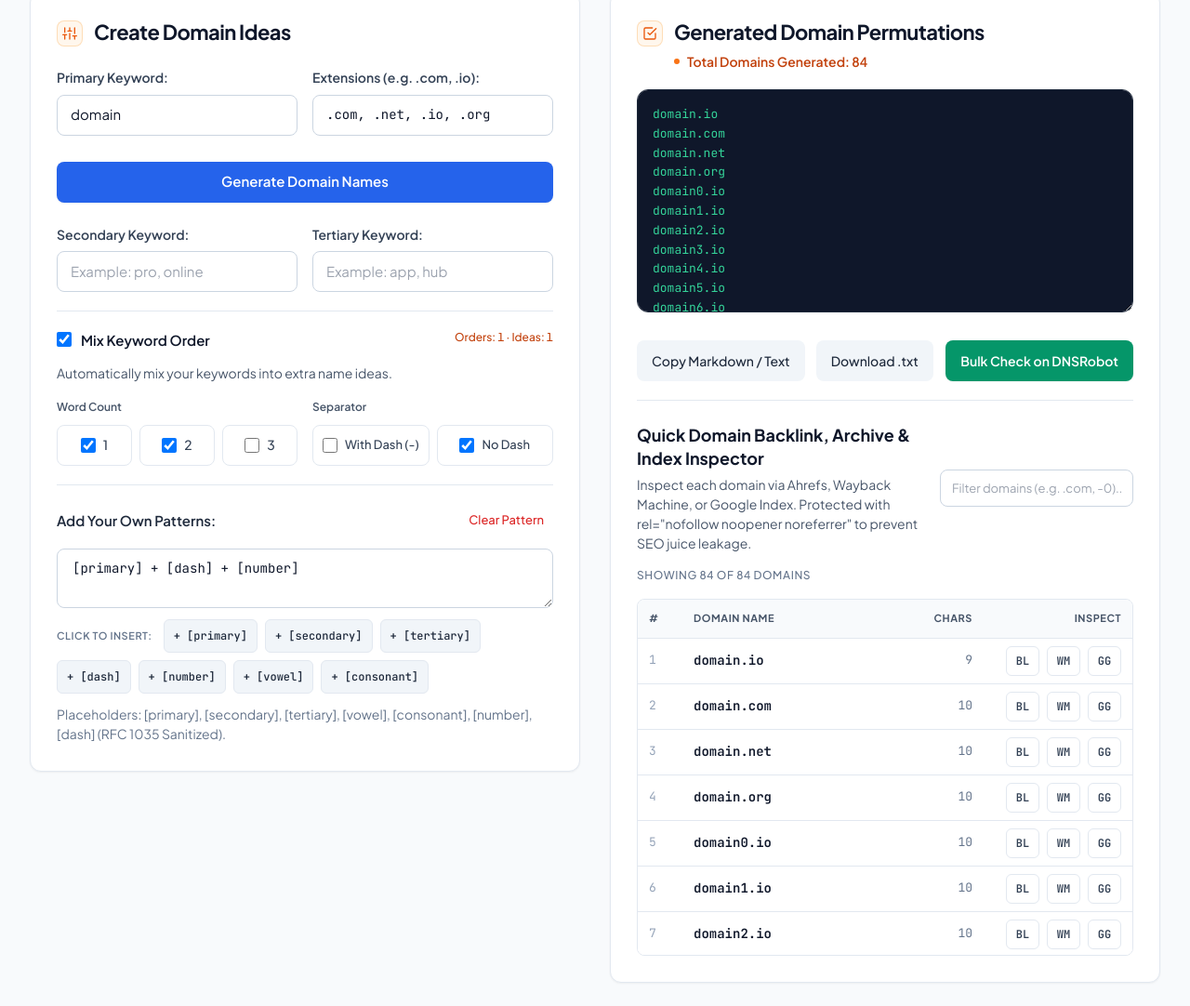
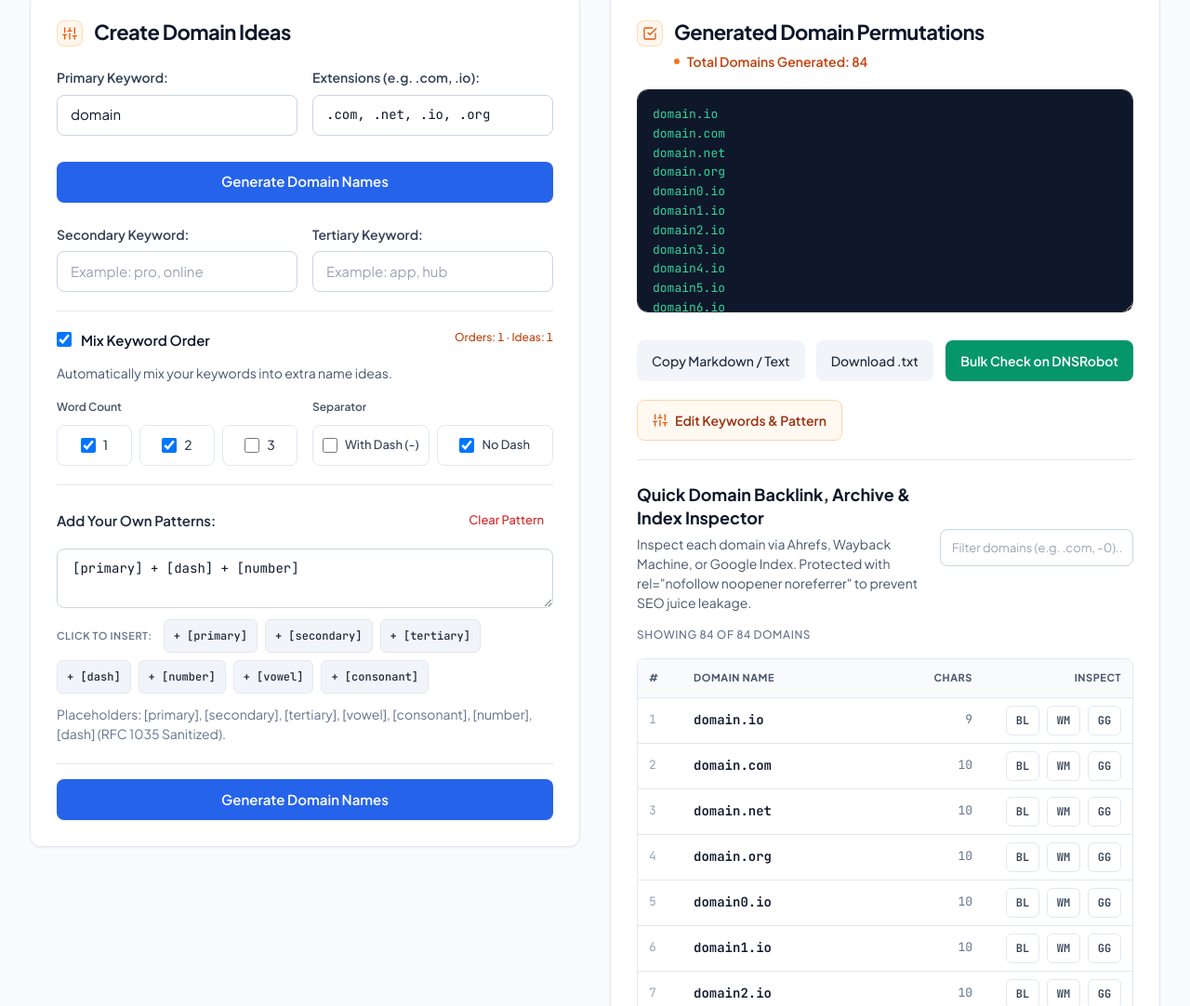
Before and after one commit to figxo/permutasi, a website: page index.html in a window 1280 px wide. Shown: the part 257-1339 px from the top of the page at 93% size. Drawn offline with nearby package versions, Linux system fonts and the light colour scheme.

Commit message:
feat: add scroll offsets and shortcut labels
Added scroll margins to the advanced options section to improve visibility upon expansion and updated language files to include missing shortcut labels for keyword/pattern editing.

```diff
--- a/index.html
+++ b/index.html
@@ -265,7 +265,7 @@
                 </div>
 
                 <!-- Collapsible Secondary Keywords, Word-Order Permutations & Custom Patterns (< md closed by default, md+ open) -->
-                <details id="advancedOptionsDetails" class="group rounded-lg border border-slate-200 dark:border-slate-800 bg-slate-50/70 dark:bg-slate-800/40 md:border-0 md:bg-transparent">
+                <details id="advancedOptionsDetails" class="scroll-mt-16 md:scroll-mt-20 group rounded-lg border border-slate-200 dark:border-slate-800 bg-slate-50/70 dark:bg-slate-800/40 md:border-0 md:bg-transparent">
                     <summary class="md:hidden flex items-center justify-between gap-3 px-4 py-3 min-h-[44px] cursor-pointer select-none list-none [&amp;::-webkit-details-marker]:hidden rounded-lg focus-visible:outline-none focus-visible:ring-2 focus-visible:ring-orange-500">
                         <span class="inline-flex items-center gap-2 min-w-0">
                             <span aria-hidden="true" class="w-2 h-2 rounded-full bg-orange-500 shrink-0"></span>
@@ -279,11 +279,11 @@
                         <div class="grid grid-cols-1 sm:grid-cols-2 gap-4">
                             <div class="flex flex-col gap-2 min-w-0">
                                 <label for="keyword2Input" id="uiKeyword2Label" class="block text-[13px] md:text-[14px] font-semibold text-slate-700 dark:text-slate-200 leading-[1.45]">Secondary Keyword:</label>
-                                <input type="text" id="keyword2Input" value="" oninput="updateDynamicSEO(); generateDomains();" class="w-full min-h-[44px] px-3.5 py-2 text-[15px] leading-[1.5] bg-white dark:bg-slate-950 text-slate-900 dark:text-slate-100 border border-slate-300 dark:border-slate-700 rounded-lg focus:outline-none focus:ring-2 focus:ring-blue-600" placeholder="Example: pro, online">
+                                <input type="text" id="keyword2Input" value="" oninput="updateDynamicSEO(); generateDomains();" onkeydown="if(event.key==='Enter'){event.preventDefault();generateDomains({scrollToResults:true});}" class="w-full min-h-[44px] px-3.5 py-2 text-[15px] leading-[1.5] bg-white dark:bg-slate-950 text-slate-900 dark:text-slate-100 border border-slate-300 dark:border-slate-700 rounded-lg focus:outline-none focus:ring-2 focus:ring-blue-600" placeholder="Example: pro, online">
                             </div>
                             <div class="flex flex-col gap-2 min-w-0">
                                 <label for="keyword3Input" id="uiKeyword3Label" class="block text-[13px] md:text-[14px] font-semibold text-slate-700 dark:text-slate-200 leading-[1.45]">Tertiary Keyword:</label>
-                                <input type="text" id="keyword3Input" value="" oninput="updateDynamicSEO(); generateDomains();" class="w-full min-h-[44px] px-3.5 py-2 text-[15px] leading-[1.5] bg-white dark:bg-slate-950 text-slate-900 dark:text-slate-100 border border-slate-300 dark:border-slate-700 rounded-lg focus:outline-none focus:ring-2 focus:ring-blue-600" placeholder="Example: app, hub">
+                                <input type="text" id="keyword3Input" value="" oninput="updateDynamicSEO(); generateDomains();" onkeydown="if(event.key==='Enter'){event.preventDefault();generateDomains({scrollToResults:true});}" class="w-full min-h-[44px] px-3.5 py-2 text-[15px] leading-[1.5] bg-white dark:bg-slate-950 text-slate-900 dark:text-slate-100 border border-slate-300 dark:border-slate-700 rounded-lg focus:outline-none focus:ring-2 focus:ring-blue-600" placeholder="Example: app, hub">
                             </div>
                         </div>
 
@@ -358,6 +358,13 @@
                             <p id="uiFormulaHint" class="text-[13px] md:text-[14px] text-slate-500 dark:text-slate-400 leading-[1.55]">
                                 Placeholders: <code>[primary]</code>, <code>[secondary]</code>, <code>[tertiary]</code>, <code>[vowel]</code>, <code>[consonant]</code>, <code>[number]</code>, <code>[dash]</code> (RFC 1035 Sanitized).
                             </p>
+                        </div>
+
+                        <!-- Bottom-of-Options Generate Action (Direct Re-Generate Without Scrolling Up) -->
+                        <div class="pt-4 border-t border-slate-200 dark:border-slate-800">
+                            <button type="button" onclick="generateDomains({ scrollToResults: true })" id="uiAdvGenBtn" class="min-h-[44px] w-full px-5 py-2.5 bg-blue-600 hover:bg-blue-700 text-white text-[15px] font-semibold rounded-lg shadow-sm transition-colors whitespace-nowrap focus-visible:outline-none focus-visible:ring-2 focus-visible:ring-blue-600">
+                                Generate Domain Names
+                            </button>
                         </div>
                     </div>
                 </details>
@@ -416,6 +423,14 @@
                     <a id="uiDnsBtn" href="https://dnsrobot.net/domain-age-checker" target="_blank" rel="nofollow noopener noreferrer" onclick="return prepareBulkCheckerLink(event)" class="min-h-[44px] w-full sm:w-auto sm:ml-auto inline-flex items-center justify-center px-4 py-2 bg-emerald-600 hover:bg-emerald-700 text-white text-sm font-semibold rounded-lg shadow-sm transition-colors whitespace-nowrap">
                         Bulk Check DNSRobot
                     </a>
+                </div>
+
+                <!-- Quick Shortcut to Open & Jump Directly to Secondary Keywords / Custom Pattern -->
+                <div class="flex items-center">
+                    <button type="button" onclick="openAdvancedOptionsAndFocus()" id="uiEditOptionsShortcutBtn" class="min-h-[44px] w-full sm:w-auto inline-flex items-center justify-center gap-2 px-4 py-2 rounded-lg border border-orange-200 dark:border-orange-800/70 bg-orange-50/70 dark:bg-orange-950/40 hover:bg-orange-100/80 dark:hover:bg-orange-950/70 text-[13px] md:text-[14px] font-semibold text-orange-800 dark:text-orange-200 transition-colors focus-visible:outline-none focus-visible:ring-2 focus-visible:ring-orange-500">
+                        <svg aria-hidden="true" class="w-4 h-4 text-orange-600 dark:text-orange-400 shrink-0" viewBox="0 0 24 24" fill="none" stroke="currentColor" stroke-width="2" stroke-linecap="round" stroke-linejoin="round"><line x1="4" y1="21" x2="4" y2="14"></line><line x1="4" y1="10" x2="4" y2="3"></line><line x1="12" y1="21" x2="12" y2="12"></line><line x1="12" y1="8" x2="12" y2="3"></line><line x1="20" y1="21" x2="20" y2="16"></line><line x1="20" y1="12" x2="20" y2="3"></line><line x1="1" y1="14" x2="7" y2="14"></line><line x1="9" y1="8" x2="15" y2="8"></line><line x1="17" y1="16" x2="23" y2="16"></line></svg>
+                        <span id="uiEditOptionsShortcutLabel">Edit Keywords &amp; Pattern</span>
+                    </button>
                 </div>
 
                 <!-- Hairline Divider + Interactive Table with BL / WM / GG Shortcuts -->
@@ -2475,6 +2490,7 @@
             en: {
                 navGen: 'Generator', navResults: 'Results', navGuide: 'Guide', navFaq: 'FAQ',
                 advOptionsLabel: 'More Keywords & Custom Options',
+                editOptionsShortcut: 'Edit Keywords & Pattern',
                 thNum: '#', thDomain: 'Domain Name', thChars: 'Chars', thInspect: 'Inspect',
                 blTitle: 'Ahrefs Backlink Checker', wmTitle: 'Wayback Machine Archive', ggTitle: 'Google Index (site:)',
                 truncNoticeTpl: 'Showing top {shown} shortest domains out of {total} generated to protect browser & script performance.',
@@ -2499,6 +2515,7 @@
             id: {
                 navGen: 'Generator', navResults: 'Hasil', navGuide: 'Panduan', navFaq: 'FAQ',
                 advOptionsLabel: 'Kata Kunci Tambahan & Opsi Lanjutan',
+                editOptionsShortcut: 'Ubah Kata Kunci & Pola',
                 thNum: '#', thDomain: 'Nama Domain', thChars: 'Karakter', thInspect: 'Cek',
                 blTitle: 'Cek Backlink Ahrefs', wmTitle: 'Arsip Wayback Machine', ggTitle: 'Indeks Google (site:)',
                 truncNoticeTpl: 'Menampilkan {shown} domain terpendek teratas dari total {total} hasil untuk menjaga kecepatan aplikasi.',
@@ -2523,6 +2540,7 @@
             es: {
                 navGen: 'Generador', navResults: 'Resultados', navGuide: 'Guía', navFaq: 'FAQ',
                 advOptionsLabel: 'Más Palabras y Opciones Extra',
+                editOptionsShortcut: 'Editar Palabras y Patrón',
                 thNum: '#', thDomain: 'Dominio', thChars: 'Long.', thInspect: 'Inspección',
                 blTitle: 'Ahrefs Backlink Checker', wmTitle: 'Archivo Wayback Machine', ggTitle: 'Índice Google (site:)',
                 truncNoticeTpl: 'Mostrando los {shown} dominios más cortos de {total} generados para mantener el rendimiento.',
@@ -2547,6 +2565,7 @@
             pt: {
                 navGen: 'Gerador', navResults: 'Resultados', navGuide: 'Guia', navFaq: 'FAQ',
                 advOptionsLabel: 'Mais Palavras e Opções Extras',
+                editOptionsShortcut: 'Editar Palavras e Padrão',
                 thNum: '#', thDomain: 'Domínio', thChars: 'Tam.', thInspect: 'Analisar',
                 blTitle: 'Ahrefs Backlink Checker', wmTitle: 'Arquivo Wayback Machine', ggTitle: 'Índice Google (site:)',
                 truncNoticeTpl: 'Exibindo os {shown} domínios mais curtos de {total} gerados para preservar o desempenho.',
@@ -2571,6 +2590,7 @@
             fr: {
                 navGen: 'Générateur', navResults: 'Résultats', navGuide: 'Guide', navFaq: 'FAQ',
                 advOptionsLabel: 'Plus de Mots et Options Avancées',
+                editOptionsShortcut: 'Modifier Mots & Modèles',
                 thNum: '#', thDomain: 'Nom de domaine', thChars: 'Car.', thInspect: 'Analyser',
                 blTitle: 'Ahrefs Backlink Checker', wmTitle: 'Archives Wayback Machine', ggTitle: 'Index Google (site:)',
                 truncNoticeTpl: 'Affichage des {shown} domaines les plus courts sur {total} générés pour optimiser la réactivité.',
@@ -2595,6 +2615,7 @@
             de: {
                 navGen: 'Generator', navResults: 'Ergebnisse', navGuide: 'Leitfaden', navFaq: 'FAQ',
                 advOptionsLabel: 'Weitere Keywords & Optionen',
+                editOptionsShortcut: 'Keywords & Muster ändern',
                 thNum: '#', thDomain: 'Domainname', thChars: 'Zeichen', thInspect: 'Prüfen',
                 blTitle: 'Ahrefs Backlink Checker', wmTitle: 'Wayback Machine Archiv', ggTitle: 'Google-Index (site:)',
                 truncNoticeTpl: 'Es werden die {shown} kürzesten Domains von insgesamt {total} Ergebnissen angezeigt.',
@@ -2619,6 +2640,7 @@
             ru: {
                 navGen: 'Генератор', navResults: 'Результаты', navGuide: 'Руководство', navFaq: 'FAQ',
                 advOptionsLabel: 'Доп. слова и настройки',
+                editOptionsShortcut: 'Изменить слова и шаблон',
                 thNum: '#', thDomain: 'Домен', thChars: 'Длина', thInspect: 'Проверка',
                 blTitle: 'Проверка обратных ссылок Ahrefs', wmTitle: 'Архив Wayback Machine', ggTitle: 'Индекс Google (site:)',
                 truncNoticeTpl: 'Показаны {shown} самых коротких доменов из {total} сгенерированных для высокой скорости работы.',
@@ -2643,6 +2665,7 @@
             ja: {
                 navGen: 'ジェネレータ', navResults: '結果一覧', navGuide: 'ガイド', navFaq: 'FAQ',
                 advOptionsLabel: '追加キーワードと詳細設定',
+                editOptionsShortcut: 'キーワード・パターンを変更',
                 thNum: '#', thDomain: 'ドメイン名', thChars: '文字数', thInspect: '調査',
                 blTitle: 'Ahrefs バックリンク確認', wmTitle: 'Wayback Machine 履歴', ggTitle: 'Google インデックス (site:)',
                 truncNoticeTpl: 'パフォーマンス維持のため、生成された {total} 件のうち文字数が短い上位 {shown} 件を表示しています。',
@@ -3440,8 +3463,12 @@
             document.getElementById('btnVowel').innerText = t.btnVowelText;
             document.getElementById('btnCons').innerText = t.btnConsText;
             document.getElementById('uiGenBtn').innerText = t.genBtn;
+            const advGenBtnEl = document.getElementById('uiAdvGenBtn');
+            if (advGenBtnEl && t.genBtn) advGenBtnEl.innerText = t.genBtn;
             const advOptionsLabelEl = document.getElementById('uiAdvOptionsLabel');
             if (advOptionsLabelEl && t.advOptionsLabel) advOptionsLabelEl.innerText = t.advOptionsLabel;
+            const editShortcutLabelEl = document.getElementById('uiEditOptionsShortcutLabel');
+            if (editShortcutLabelEl && t.editOptionsShortcut) editShortcutLabelEl.innerText = t.editOptionsShortcut;
             document.getElementById('uiCopyBtn').innerText = t.copyBtn;
             document.getElementById('uiDownloadBtn').innerText = t.downloadBtn;
             document.getElementById('uiDnsBtn').innerText = t.dnsBtn;
@@ -3822,6 +3849,33 @@
                 return null;
             }
             return finalDomain;
+        }
+
+        function openAdvancedOptionsAndFocus() {
+            const advEl = document.getElementById('advancedOptionsDetails');
+            const kw2El = document.getElementById('keyword2Input');
+            if (advEl) {
+                advEl.open = true;
+                advEl.setAttribute('open', '');
+                const prefersReduced = window.matchMedia && window.matchMedia('(prefers-reduced-motion: reduce)').matches;
+                requestAnimationFrame(() => {
+                    advEl.scrollIntoView({
+                        behavior: prefersReduced ? 'auto' : 'smooth',
+                        block: 'start'
+                    });
+                    if (kw2El && typeof kw2El.focus === 'function') {
+                        setTimeout(() => {
+                            try {
+                                kw2El.focus({ preventScroll: true });
+                            } catch (e) {
+                                kw2El.focus();
+                            }
+                        }, prefersReduced ? 0 : 280);
+                    }
+                });
+            } else if (kw2El) {
+                kw2El.focus();
+            }
         }
 
         function generateDomains(options) {
```
Also changed, not shown: scripts/site-builder.mjs (+9 -0 lines).
